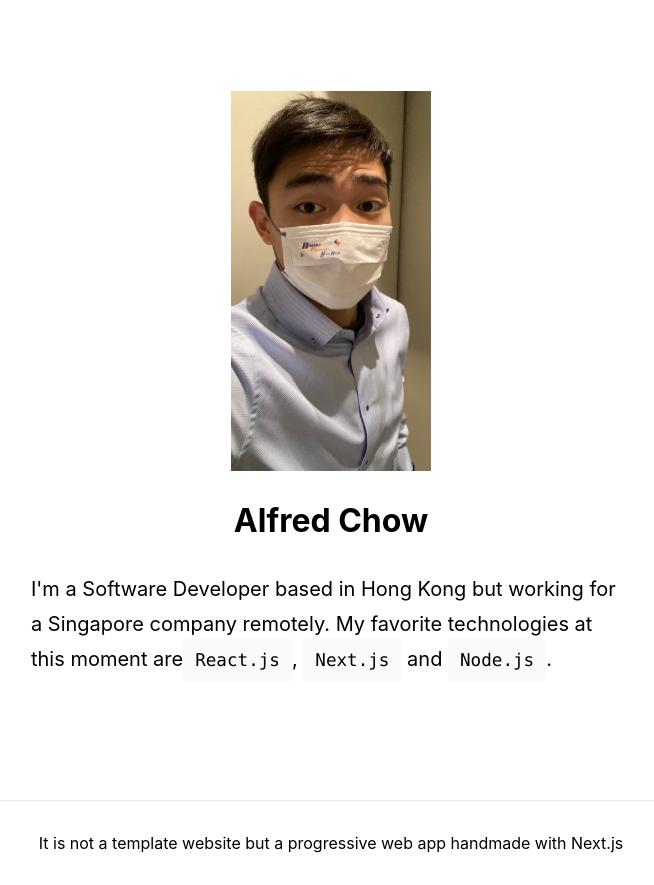
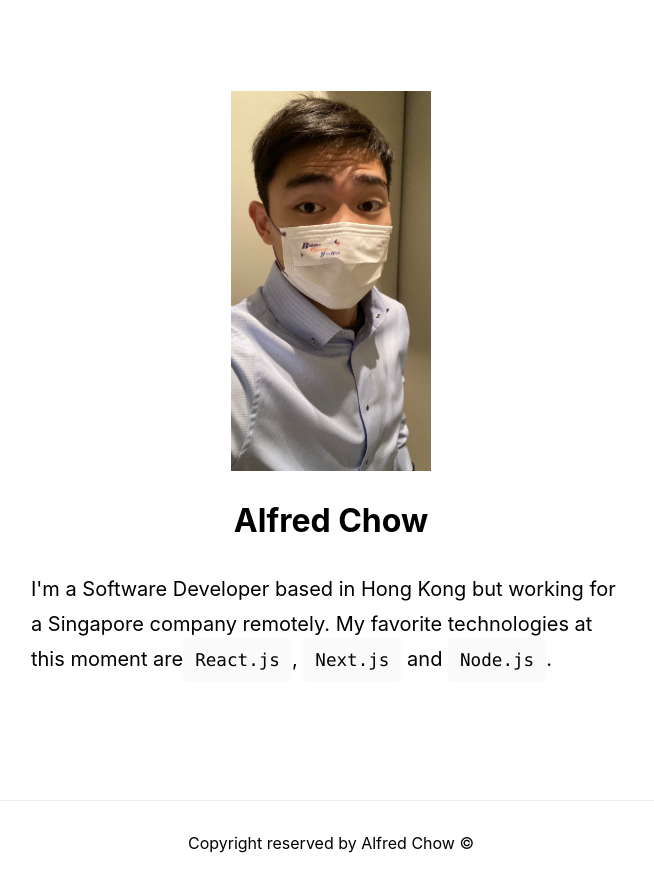
Before and after one commit to AlfredChow2338/alfredchow-landing, a Next.js app: page / in a window 1280 px wide. Shown: the whole page, without its empty margins (309-963 px from the left). Built offline with nearby package versions, Linux system fonts and the light colour scheme.

Commit message:
Change footer content

```diff
--- a/pages/index.js
+++ b/pages/index.js
@@ -77,12 +77,11 @@ export default function Home() {
 
             <footer className={styles.footer}>
                 <a
-                    href="https://nextjs.org/"
+                    href="https://github.com/AlfredChow2338"
                     target="_blank"
                     rel="noopener noreferrer"
                 >
-                    It is not a template website but a progressive web app
-                    handmade with Next.js
+                    Copyright reserved by Alfred Chow &copy;
                 </a>
             </footer>
         </div>
```
